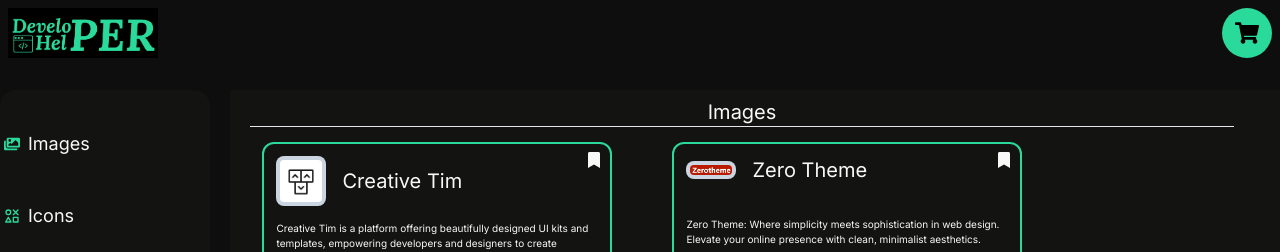
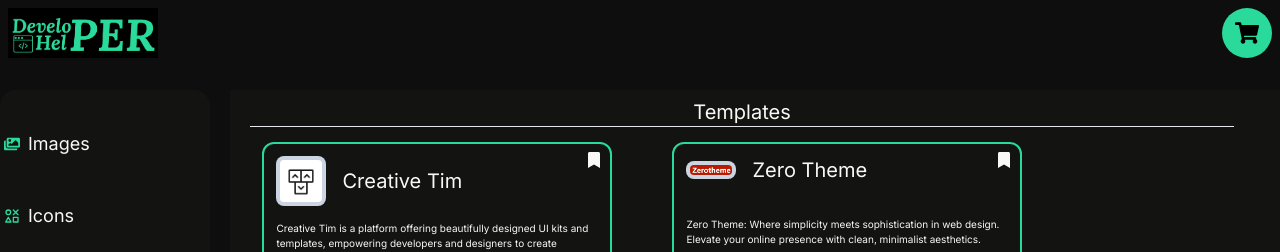
Before and after one commit to Lokesh9307/developer-helper, a Next.js app: page /freetemplate in a window 1280 px wide. Shown: the top 252 px of the page. Built offline with nearby package versions, Linux system fonts and the light colour scheme.

Commit message:
headings change of different components

```diff
--- a/src/app/freetemplate/page.tsx
+++ b/src/app/freetemplate/page.tsx
@@ -29,7 +29,7 @@
     <>
             <Suspense fallback={<Loader />}>
                 <section className=' flex flex-wrap lg:gap-5 gap-1 lg:p-3 bg-secondarybg   w-full mx-auto px-5 lg:gap-y-3 gap-y-4 relative  lg:justify-normal justify-around overflow-y-scroll scroll-none h-screen scroll-none'>
-                    <h1 className='text-textColor absolute text-center top-0 text-xl p-2 lg:w-[95.2%] w-[90%]'>Images <hr className='bg-green-700' /></h1>
+                    <h1 className='text-textColor absolute text-center top-0 text-xl p-2 lg:w-[95.2%] w-[90%]'>Templates <hr className='bg-green-700' /></h1>
                     {
                         TemplateItems.map((value, key) => (
                             <Card key={key} icon={value.icon} name={value.name} desc={value.desc} link={value.link} />
--- a/src/app/uicomponents/page.tsx
+++ b/src/app/uicomponents/page.tsx
@@ -42,7 +42,7 @@
         <>
             <Suspense fallback={<Loader />}>
                 <section className=' flex flex-wrap lg:gap-5 gap-1 lg:p-3 bg-secondarybg   w-full mx-auto px-5 lg:gap-y-3 gap-y-4 relative  lg:justify-normal justify-around overflow-y-scroll scroll-none h-screen scroll-none'>
-                    <h1 className='text-textColor absolute text-center top-0 text-xl p-2 lg:w-[95.2%] w-[90%]'>Images <hr className='bg-green-700' /></h1>
+                    <h1 className='text-textColor absolute text-center top-0 text-xl p-2 lg:w-[95.2%] w-[90%]'>UI Components <hr className='bg-green-700' /></h1>
                     {
                         UiComponentsItem.map((value, key) => (
                             <Card key={key} icon={value.icon} name={value.name} desc={value.desc} link={value.link} />
--- a/src/app/uidesign/page.tsx
+++ b/src/app/uidesign/page.tsx
@@ -41,7 +41,7 @@
         <>
             <Suspense fallback={<Loader />}>
                 <section className=' flex flex-wrap lg:gap-5 gap-1 lg:p-3 bg-secondarybg   w-full mx-auto px-5 lg:gap-y-3 gap-y-4 relative  lg:justify-normal justify-around overflow-y-scroll scroll-none h-screen scroll-none'>
-                    <h1 className='text-textColor absolute text-center top-0 text-xl p-2 lg:w-[95.2%] w-[90%]'>Images <hr className='bg-green-700' /></h1>
+                    <h1 className='text-textColor absolute text-center top-0 text-xl p-2 lg:w-[95.2%] w-[90%]'>UI Designs <hr className='bg-green-700' /></h1>
                     {
                         UidesignItems.map((value, key) => (
                             <Card key={key} icon={value.icon} name={value.name} desc={value.desc} link={value.link} />
```
